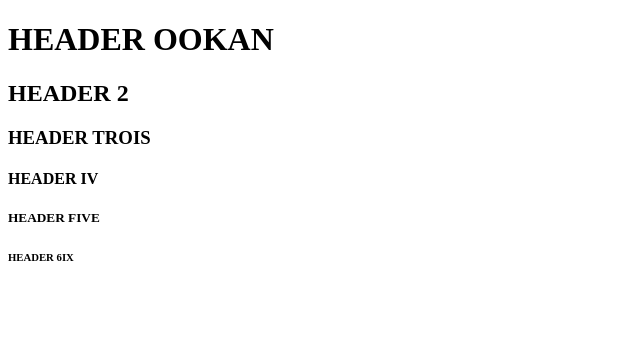
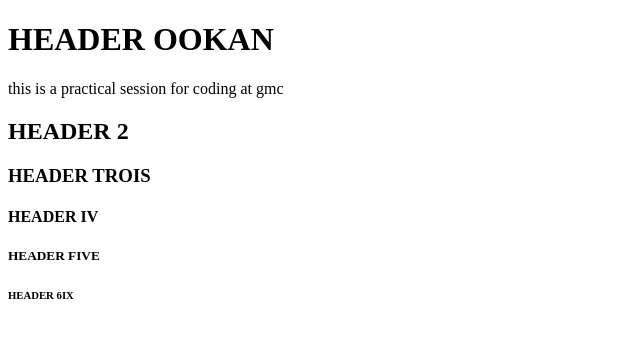
Before and after one commit to khoje16/rice, a plain HTML site: page index.html in a window 1280 px wide. Shown: the whole page, without its empty margins (0-640 px from the left). Drawn offline with Linux system fonts and the light colour scheme.

Commit message:
first paragraph added

```diff
--- a/index.html
+++ b/index.html
@@ -8,6 +8,7 @@
 </head>
 <body>
     <h1>HEADER OOKAN</h1>
+    <p>this is a practical session for coding at gmc</p>
     <h2>HEADER 2</h2>
     <h3>HEADER TROIS</h3>
     <h4>HEADER IV</h4>
```
